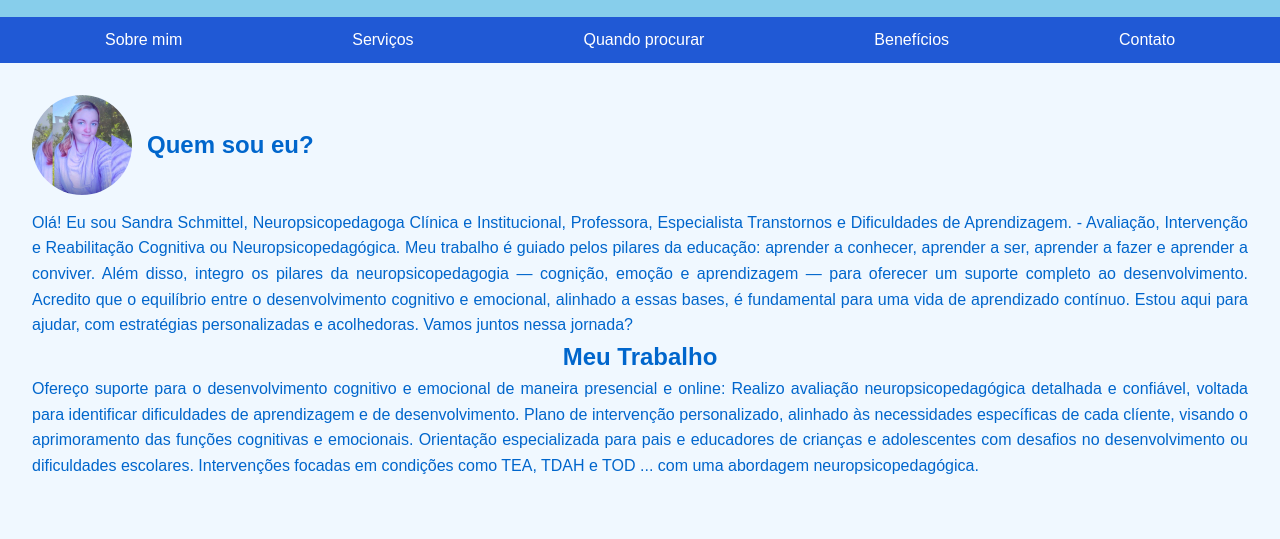
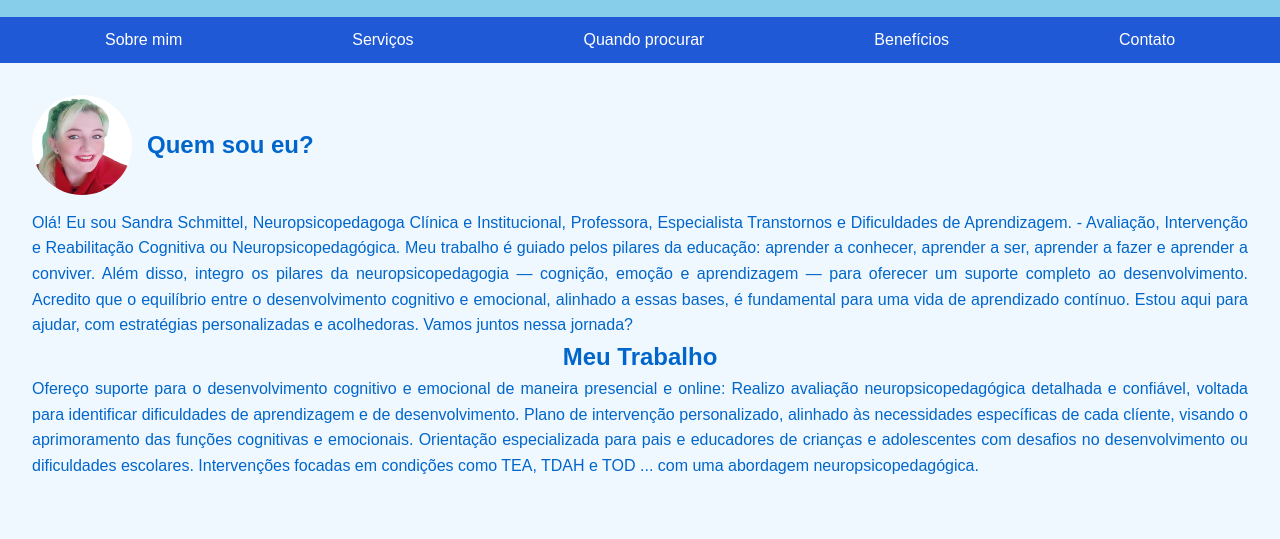
Before and after one commit to SandraSchmittel/site-neuropsicopedagogia, a plain HTML site: page index.html in a window 1280 px wide. Shown: the part 195-734 px from the top of the page. Drawn offline with Linux system fonts and the light colour scheme.

Commit message:
Update index.html

```diff
--- a/index.html
+++ b/index.html
@@ -30,7 +30,7 @@
 
     <section id="sobre">
         <div class="sobre-container">
-            <img src="./imgs/Sandra.jpeg" alt="fotoSandra"
+            <img src="./imgs/perfil.png" alt="fotoSandra"
             class="imagem-sobre">
             <h2>Quem sou eu?</h2>
         </div>
```
